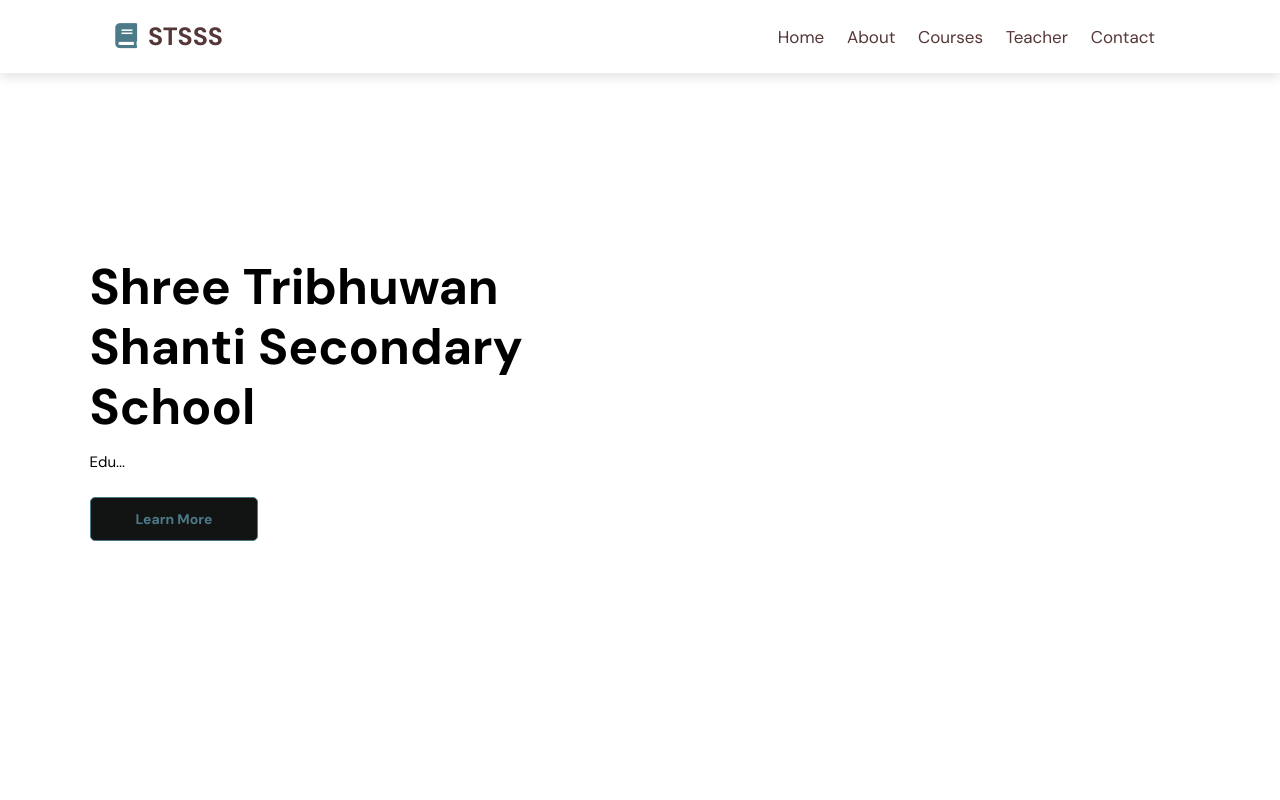
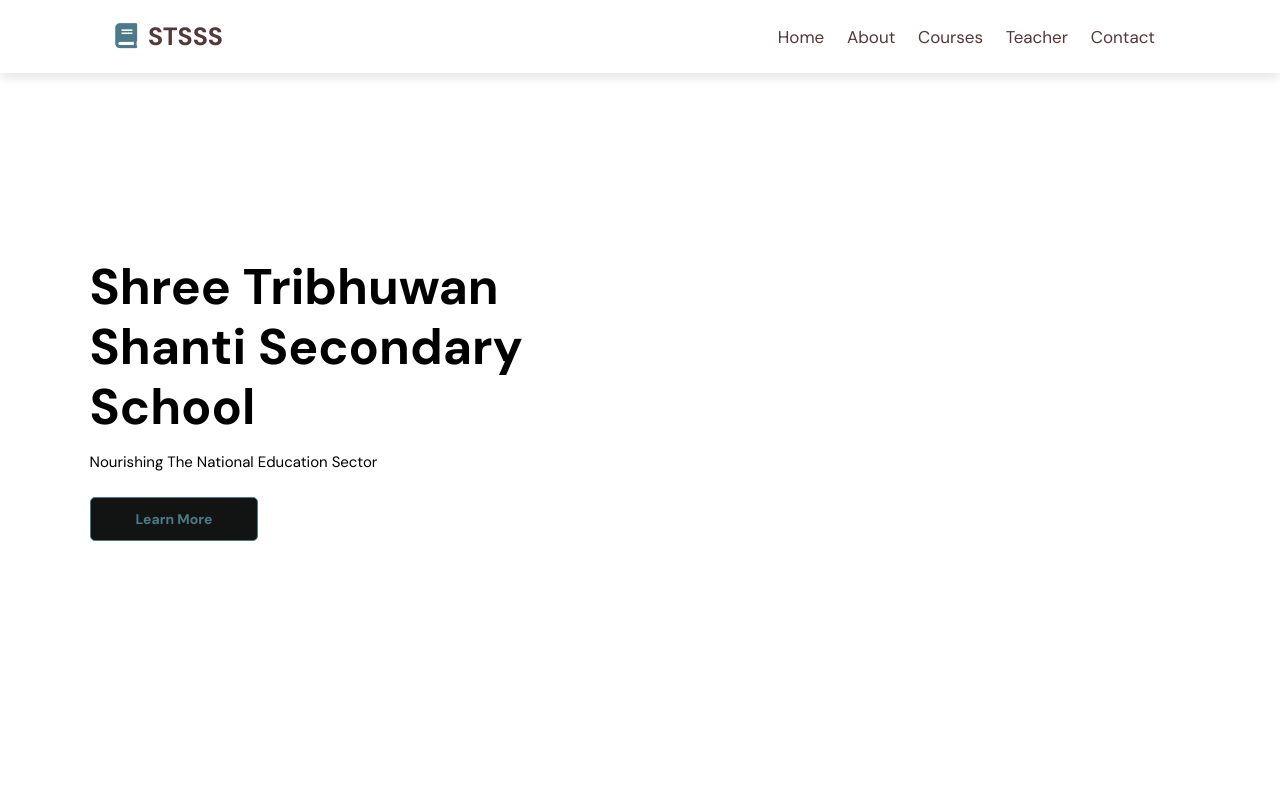
Before and after one commit to notexstudios/noteeducation, a plain HTML site: page index.html in a window 1280 px wide. Shown: the top 800 px of the page. Drawn offline with nearby package versions, Linux system fonts and the light colour scheme; a web font is replaced by a local one.

Commit message:
Update index.html

```diff
--- a/index.html
+++ b/index.html
@@ -44,7 +44,7 @@
 
         <div class="content">
             <h3>Shree Tribhuwan Shanti Secondary School</h3>
-            <p>Edu...</p>
+            <p>Nourishing The National Education Sector</p>
             <a href="#" class="btn">
                 <span class="text text-1">learn more</span>
                 <span class="text text-2" aria-hidden="true">learn more</span>
```
